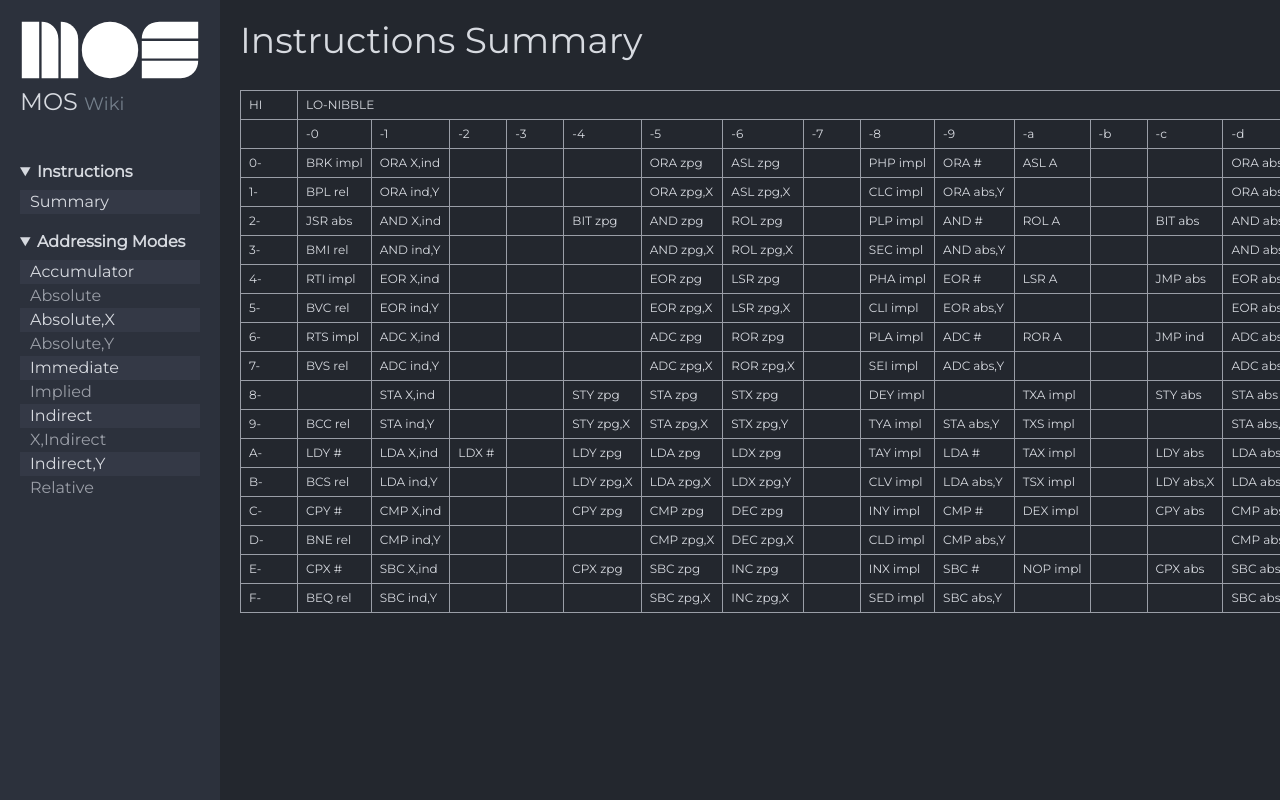
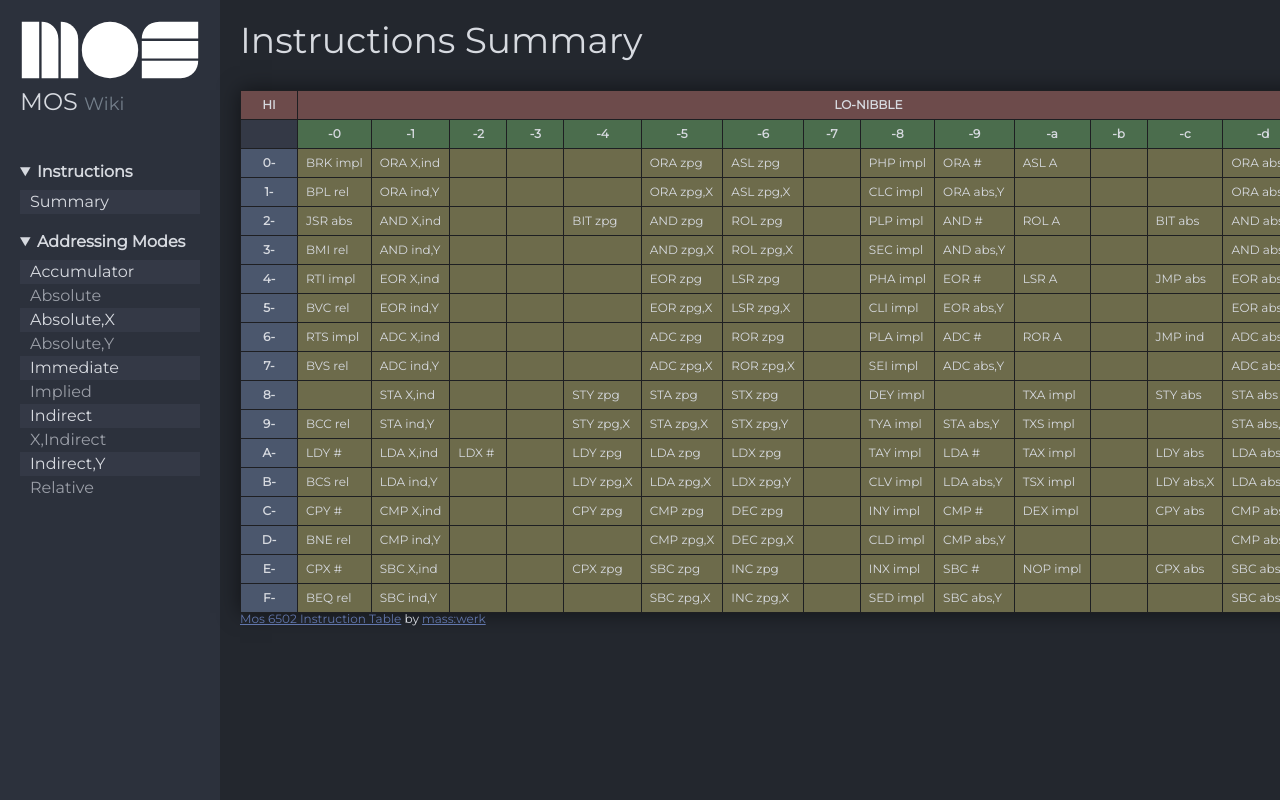
Before and after one commit to Periapsises/mos-docs, a plain HTML site: page wiki/index.html in a window 1280 px wide. Shown: the top 800 px of the page. Drawn offline with Linux system fonts and the light colour scheme.

Commit message:
Stylize instruction set and add attribution

```diff
--- a/wiki/instructions/summary.html
+++ b/wiki/instructions/summary.html
@@ -12,73 +12,61 @@
             <th colspan="16">LO-NIBBLE</th>
         </tr>
         <tr class="low-bits">
-            <th></th>
-            <th>-0</th>
-            <th>-1</th>
-            <th>-2</th>
-            <th>-3</th>
-            <th>-4</th>
-            <th>-5</th>
-            <th>-6</th>
-            <th>-7</th>
-            <th>-8</th>
-            <th>-9</th>
-            <th>-a</th>
-            <th>-b</th>
-            <th>-c</th>
-            <th>-d</th>
-            <th>-e</th>
-            <th>-f</th>
+            <th id="nibble-corner"></th><th>-0</th><th>-1</th><th>-2</th><th>-3</th><th>-4</th><th>-5</th><th>-6</th><th>-7</th><th>-8</th><th>-9</th><th>-a</th><th>-b</th><th>-c</th><th>-d</th><th>-e</th><th>-f</th>
         </tr>
     </thead>
     <tbody>
         <tr>
-        <th scope="row">0-</th><td>BRK impl</td><td>ORA X,ind</td><td></td><td></td><td></td><td>ORA zpg</td><td>ASL zpg</td><td></td><td>PHP impl</td><td>ORA #</td><td>ASL A</td><td></td><td></td><td>ORA abs</td><td>ASL abs</td><td></td>
+        <th scope="row" class="high-bits">0-</th><td>BRK impl</td><td>ORA X,ind</td><td></td><td></td><td></td><td>ORA zpg</td><td>ASL zpg</td><td></td><td>PHP impl</td><td>ORA #</td><td>ASL A</td><td></td><td></td><td>ORA abs</td><td>ASL abs</td><td></td>
         </tr>
         <tr>
-        <th scope="row">1-</th><td>BPL rel</td><td>ORA ind,Y</td><td></td><td></td><td></td><td>ORA zpg,X</td><td>ASL zpg,X</td><td></td><td>CLC impl</td><td>ORA abs,Y</td><td></td><td></td><td></td><td>ORA abs,X</td><td>ASL abs,X</td><td></td>
+        <th scope="row" class="high-bits">1-</th><td>BPL rel</td><td>ORA ind,Y</td><td></td><td></td><td></td><td>ORA zpg,X</td><td>ASL zpg,X</td><td></td><td>CLC impl</td><td>ORA abs,Y</td><td></td><td></td><td></td><td>ORA abs,X</td><td>ASL abs,X</td><td></td>
         </tr>
         <tr>
-        <th scope="row">2-</th><td>JSR abs</td><td>AND X,ind</td><td></td><td></td><td>BIT zpg</td><td>AND zpg</td><td>ROL zpg</td><td></td><td>PLP impl</td><td>AND #</td><td>ROL A</td><td></td><td>BIT abs</td><td>AND abs</td><td>ROL abs</td><td></td>
+        <th scope="row" class="high-bits">2-</th><td>JSR abs</td><td>AND X,ind</td><td></td><td></td><td>BIT zpg</td><td>AND zpg</td><td>ROL zpg</td><td></td><td>PLP impl</td><td>AND #</td><td>ROL A</td><td></td><td>BIT abs</td><td>AND abs</td><td>ROL abs</td><td></td>
         </tr>
         <tr>
-        <th scope="row">3-</th><td>BMI rel</td><td>AND ind,Y</td><td></td><td></td><td></td><td>AND zpg,X</td><td>ROL zpg,X</td><td></td><td>SEC impl</td><td>AND abs,Y</td><td></td><td></td><td></td><td>AND abs,X</td><td>ROL abs,X</td><td></td>
+        <th scope="row" class="high-bits">3-</th><td>BMI rel</td><td>AND ind,Y</td><td></td><td></td><td></td><td>AND zpg,X</td><td>ROL zpg,X</td><td></td><td>SEC impl</td><td>AND abs,Y</td><td></td><td></td><td></td><td>AND abs,X</td><td>ROL abs,X</td><td></td>
         </tr>
         <tr>
-        <th scope="row">4-</th><td>RTI impl</td><td>EOR X,ind</td><td></td><td></td><td></td><td>EOR zpg</td><td>LSR zpg</td><td></td><td>PHA impl</td><td>EOR #</td><td>LSR A</td><td></td><td>JMP abs</td><td>EOR abs</td><td>LSR abs</td><td></td>
+        <th scope="row" class="high-bits">4-</th><td>RTI impl</td><td>EOR X,ind</td><td></td><td></td><td></td><td>EOR zpg</td><td>LSR zpg</td><td></td><td>PHA impl</td><td>EOR #</td><td>LSR A</td><td></td><td>JMP abs</td><td>EOR abs</td><td>LSR abs</td><td></td>
         </tr>
         <tr>
-        <th scope="row">5-</th><td>BVC rel</td><td>EOR ind,Y</td><td></td><td></td><td></td><td>EOR zpg,X</td><td>LSR zpg,X</td><td></td><td>CLI impl</td><td>EOR abs,Y</td><td></td><td></td><td></td><td>EOR abs,X</td><td>LSR abs,X</td><td></td>
+        <th scope="row" class="high-bits">5-</th><td>BVC rel</td><td>EOR ind,Y</td><td></td><td></td><td></td><td>EOR zpg,X</td><td>LSR zpg,X</td><td></td><td>CLI impl</td><td>EOR abs,Y</td><td></td><td></td><td></td><td>EOR abs,X</td><td>LSR abs,X</td><td></td>
         </tr>
         <tr>
-        <th scope="row">6-</th><td>RTS impl</td><td>ADC X,ind</td><td></td><td></td><td></td><td>ADC zpg</td><td>ROR zpg</td><td></td><td>PLA impl</td><td>ADC #</td><td>ROR A</td><td></td><td>JMP ind</td><td>ADC abs</td><td>ROR abs</td><td></td>
+        <th scope="row" class="high-bits">6-</th><td>RTS impl</td><td>ADC X,ind</td><td></td><td></td><td></td><td>ADC zpg</td><td>ROR zpg</td><td></td><td>PLA impl</td><td>ADC #</td><td>ROR A</td><td></td><td>JMP ind</td><td>ADC abs</td><td>ROR abs</td><td></td>
         </tr>
         <tr>
-        <th scope="row">7-</th><td>BVS rel</td><td>ADC ind,Y</td><td></td><td></td><td></td><td>ADC zpg,X</td><td>ROR zpg,X</td><td></td><td>SEI impl</td><td>ADC abs,Y</td><td></td><td></td><td></td><td>ADC abs,X</td><td>ROR abs,X</td><td></td>
+        <th scope="row" class="high-bits">7-</th><td>BVS rel</td><td>ADC ind,Y</td><td></td><td></td><td></td><td>ADC zpg,X</td><td>ROR zpg,X</td><td></td><td>SEI impl</td><td>ADC abs,Y</td><td></td><td></td><td></td><td>ADC abs,X</td><td>ROR abs,X</td><td></td>
         </tr>
         <tr>
-        <th scope="row">8-</th><td></td><td>STA X,ind</td><td></td><td></td><td>STY zpg</td><td>STA zpg</td><td>STX zpg</td><td></td><td>DEY impl</td><td></td><td>TXA impl</td><td></td><td>STY abs</td><td>STA abs</td><td>STX abs</td><td></td>
+        <th scope="row" class="high-bits">8-</th><td></td><td>STA X,ind</td><td></td><td></td><td>STY zpg</td><td>STA zpg</td><td>STX zpg</td><td></td><td>DEY impl</td><td></td><td>TXA impl</td><td></td><td>STY abs</td><td>STA abs</td><td>STX abs</td><td></td>
         </tr>
         <tr>
-        <th scope="row">9-</th><td>BCC rel</td><td>STA ind,Y</td><td></td><td></td><td>STY zpg,X</td><td>STA zpg,X</td><td>STX zpg,Y</td><td></td><td>TYA impl</td><td>STA abs,Y</td><td>TXS impl</td><td></td><td></td><td>STA abs,X</td><td></td><td></td>
+        <th scope="row" class="high-bits">9-</th><td>BCC rel</td><td>STA ind,Y</td><td></td><td></td><td>STY zpg,X</td><td>STA zpg,X</td><td>STX zpg,Y</td><td></td><td>TYA impl</td><td>STA abs,Y</td><td>TXS impl</td><td></td><td></td><td>STA abs,X</td><td></td><td></td>
         </tr>
         <tr>
-        <th scope="row">A-</th><td>LDY #</td><td>LDA X,ind</td><td>LDX #</td><td></td><td>LDY zpg</td><td>LDA zpg</td><td>LDX zpg</td><td></td><td>TAY impl</td><td>LDA #</td><td>TAX impl</td><td></td><td>LDY abs</td><td>LDA abs</td><td>LDX abs</td><td></td>
+        <th scope="row" class="high-bits">A-</th><td>LDY #</td><td>LDA X,ind</td><td>LDX #</td><td></td><td>LDY zpg</td><td>LDA zpg</td><td>LDX zpg</td><td></td><td>TAY impl</td><td>LDA #</td><td>TAX impl</td><td></td><td>LDY abs</td><td>LDA abs</td><td>LDX abs</td><td></td>
         </tr>
         <tr>
-        <th scope="row">B-</th><td>BCS rel</td><td>LDA ind,Y</td><td></td><td></td><td>LDY zpg,X</td><td>LDA zpg,X</td><td>LDX zpg,Y</td><td></td><td>CLV impl</td><td>LDA abs,Y</td><td>TSX impl</td><td></td><td>LDY abs,X</td><td>LDA abs,X</td><td>LDX abs,Y</td><td></td>
+        <th scope="row" class="high-bits">B-</th><td>BCS rel</td><td>LDA ind,Y</td><td></td><td></td><td>LDY zpg,X</td><td>LDA zpg,X</td><td>LDX zpg,Y</td><td></td><td>CLV impl</td><td>LDA abs,Y</td><td>TSX impl</td><td></td><td>LDY abs,X</td><td>LDA abs,X</td><td>LDX abs,Y</td><td></td>
         </tr>
         <tr>
-        <th scope="row">C-</th><td>CPY #</td><td>CMP X,ind</td><td></td><td></td><td>CPY zpg</td><td>CMP zpg</td><td>DEC zpg</td><td></td><td>INY impl</td><td>CMP #</td><td>DEX impl</td><td></td><td>CPY abs</td><td>CMP abs</td><td>DEC abs</td><td></td>
+        <th scope="row" class="high-bits">C-</th><td>CPY #</td><td>CMP X,ind</td><td></td><td></td><td>CPY zpg</td><td>CMP zpg</td><td>DEC zpg</td><td></td><td>INY impl</td><td>CMP #</td><td>DEX impl</td><td></td><td>CPY abs</td><td>CMP abs</td><td>DEC abs</td><td></td>
         </tr>
         <tr>
-        <th scope="row">D-</th><td>BNE rel</td><td>CMP ind,Y</td><td></td><td></td><td></td><td>CMP zpg,X</td><td>DEC zpg,X</td><td></td><td>CLD impl</td><td>CMP abs,Y</td><td></td><td></td><td></td><td>CMP abs,X</td><td>DEC abs,X</td><td></td>
+        <th scope="row" class="high-bits">D-</th><td>BNE rel</td><td>CMP ind,Y</td><td></td><td></td><td></td><td>CMP zpg,X</td><td>DEC zpg,X</td><td></td><td>CLD impl</td><td>CMP abs,Y</td><td></td><td></td><td></td><td>CMP abs,X</td><td>DEC abs,X</td><td></td>
         </tr>
         <tr>
-        <th scope="row">E-</th><td>CPX #</td><td>SBC X,ind</td><td></td><td></td><td>CPX zpg</td><td>SBC zpg</td><td>INC zpg</td><td></td><td>INX impl</td><td>SBC #</td><td>NOP impl</td><td></td><td>CPX abs</td><td>SBC abs</td><td>INC abs</td><td></td>
+        <th scope="row" class="high-bits">E-</th><td>CPX #</td><td>SBC X,ind</td><td></td><td></td><td>CPX zpg</td><td>SBC zpg</td><td>INC zpg</td><td></td><td>INX impl</td><td>SBC #</td><td>NOP impl</td><td></td><td>CPX abs</td><td>SBC abs</td><td>INC abs</td><td></td>
         </tr>
         <tr>
-        <th scope="row">F-</th><td>BEQ rel</td><td>SBC ind,Y</td><td></td><td></td><td></td><td>SBC zpg,X</td><td>INC zpg,X</td><td></td><td>SED impl</td><td>SBC abs,Y</td><td></td><td></td><td></td><td>SBC abs,X</td><td>INC abs,X</td><td></td>
+        <th scope="row" class="high-bits">F-</th><td>BEQ rel</td><td>SBC ind,Y</td><td></td><td></td><td></td><td>SBC zpg,X</td><td>INC zpg,X</td><td></td><td>SED impl</td><td>SBC abs,Y</td><td></td><td></td><td></td><td>SBC abs,X</td><td>INC abs,X</td><td></td>
         </tr>
     </tbody>
 </table>
+
+<div class="attributions">
+    <p><a href="https://www.masswerk.at/6502/6502_instruction_set.html">Mos 6502 Instruction Table</a> by <a href="https://www.masswerk.at">mass:werk</a></p>
+</div>
--- a/wiki/style.css
+++ b/wiki/style.css
@@ -65,8 +65,12 @@ body {
     padding: 20px;
 }
 
+table {
+    box-shadow: 0 0 20px rgba(0, 0, 0, 0.5);
+}
+
 table, th, td {
-    border: 1px solid rgb(154, 158, 167);
+    border: 1px solid rgb(30, 31, 34);
     border-collapse: collapse;
 }
 
@@ -78,3 +82,38 @@ table * {
     min-width: 40px;
     white-space: nowrap;
 }
+
+td {
+    background-color: rgb(109, 107, 75);
+}
+
+th {
+    font-weight: 600;
+    text-align: center;
+}
+
+.nibbles {
+    background-color: rgb(109, 75, 75);
+}
+
+.low-bits {
+    background-color: rgb(75, 109, 77);
+}
+
+.high-bits {
+    background-color: rgb(75, 87, 109);
+}
+
+#nibble-corner {
+    background-color: rgb(52, 57, 70);
+}
+
+.attributions {
+    font-family: 'Montserrat';
+    font-size: 1.2rem;
+}
+
+.attributions a:link,
+.attributions a:visited {
+    color: rgb(98, 119, 173);
+}
```
